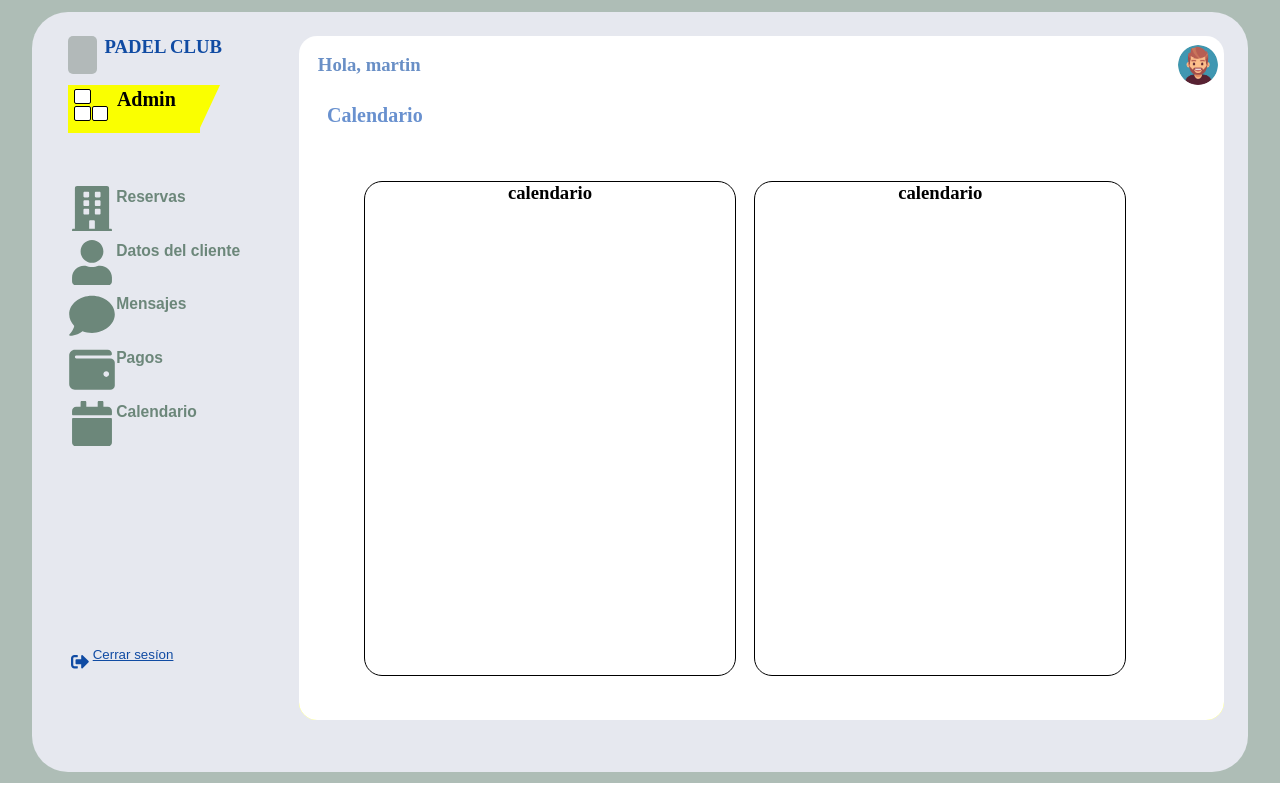
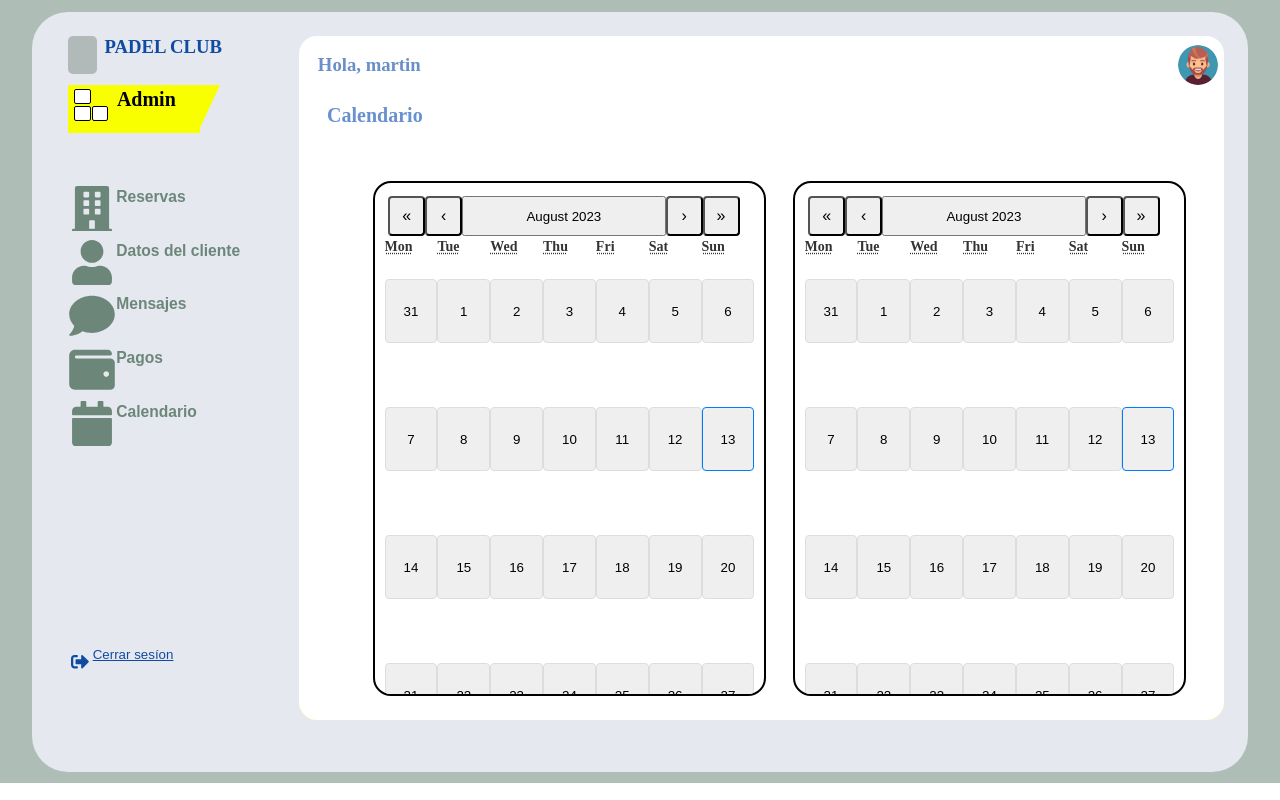
Before and after one commit to FacundoAylan/dashboard, a React (Vite) app: page /home in a window 1280 px wide. Both pictures are taken after a click on the button "Calendario". Built offline with nearby package versions, Linux system fonts and the light colour scheme.

Commit message:
subiendo la primera version de dashboard

```diff
--- a/package.json
+++ b/package.json
@@ -15,6 +15,7 @@
     "@fortawesome/react-fontawesome": "^0.2.0",
     "dotenv": "^16.3.1",
     "react": "^18.2.0",
+    "react-calendar": "^4.6.0",
     "react-dom": "^18.2.0",
     "react-icons": "^4.10.1",
     "react-router-dom": "^6.15.0"
--- a/src/03-Home/05-Calendar/Calendar.jsx
+++ b/src/03-Home/05-Calendar/Calendar.jsx
@@ -1,16 +1,28 @@
-import React from 'react';
+import React, { useState } from 'react';
+import Calendar from 'react-calendar';
 import './index.css';
 
 const Calendars = () => {
+  const [selectedDate, setSelectedDate] = useState(new Date());
+
+  const handleDateChange = date => {
+    setSelectedDate(date);
+  };
   return (
     <div className='container-calendars'>
       <h1>Calendario</h1>
       <div className='flex-calendars'>
         <div className='calendar'>
-          <h3>calendario</h3>
+          <Calendar
+            onChange={handleDateChange}
+            defaultActiveStartDate={selectedDate}
+          />
         </div>
         <div className='calendar'>
-        <h3>calendario</h3>
+          <Calendar
+            onChange={handleDateChange}
+            defaultActiveStartDate={selectedDate}
+          />
         </div>
       </div>
     </div>
--- a/src/03-Home/05-Calendar/index.css
+++ b/src/03-Home/05-Calendar/index.css
@@ -21,10 +21,76 @@
 .calendar {
   width: 40%;
   height: 80%;
-  background-color: white;
+  margin: 0;
+  margin-left: 3%;
+  overflow: hidden;
+  background-color: transparent;
   border-radius: 18px;
-  border: 1px solid black;
-  margin-left: 2%;
-  display: flex;
-  text-align: center;
+  border: 2px solid black;
+  padding: 1%;
 }
+
+/* Estilos para los días de la semana */
+.react-calendar__month-view__weekdays{
+  margin-top: 1%;
+  height: 5%;
+  color: black;
+}
+.react-calendar__month-view__weekdays__weekday {
+  font-weight: bold;
+  font-size: 14px;
+  color: #333;
+  height: 100%;
+}
+
+/* Estilos para los números de los días */
+.react-calendar__month-view__days {
+  height: 80%; /* Aproximadamente 4 filas */
+  overflow: hidden;
+}
+.react-calendar__tile {
+  height: 10%;
+  border-radius: 4px;
+  border: 1px solid #ddd;
+}
+
+/* Estilos para los números de los días cuando se selecciona */
+.react-calendar__tile--active {
+  background-color: #007bff;
+  color: #fff;
+}
+
+/* Estilos para los números de los días en el mes actual */
+.react-calendar__tile--now {
+  border: 1px solid #007bff;
+}
+
+/* Estilos para los números de los días fuera del mes actual */
+.react-calendar__tile--hasActive.react-calendar__tile--now:enabled:hover {
+  background: #007bff;
+  color: #fff;
+  opacity: 0;
+}
+
+/* Estilos para todas las fechas del calendario excepto las activas */
+.react-calendar__navigation{
+  height: 5%;
+  margin-top: 1%;
+  margin-left: 1%;
+}
+.react-calendar__navigation__arrow {
+  width: 10%;
+  height: 100%;
+  border-radius: 4px;
+  font-size: 16px;
+}
+
+.react-calendar__navigation__label{
+  height: 100%;
+  width: 55%;
+}
+/* Estilos para todas las fechas del calendario cuando se les hace hover */
+.react-calendar__tile:not(.react-calendar__tile--active):hover {
+  background-color: #ddd;
+  cursor: pointer;
+}
```
Also changed, not shown: vite.config.js.timestamp-1691943668053-92a1617cc59d7.mjs (added, +10 -0 lines), 1 other file (tests, documents, lock files or other folders).
